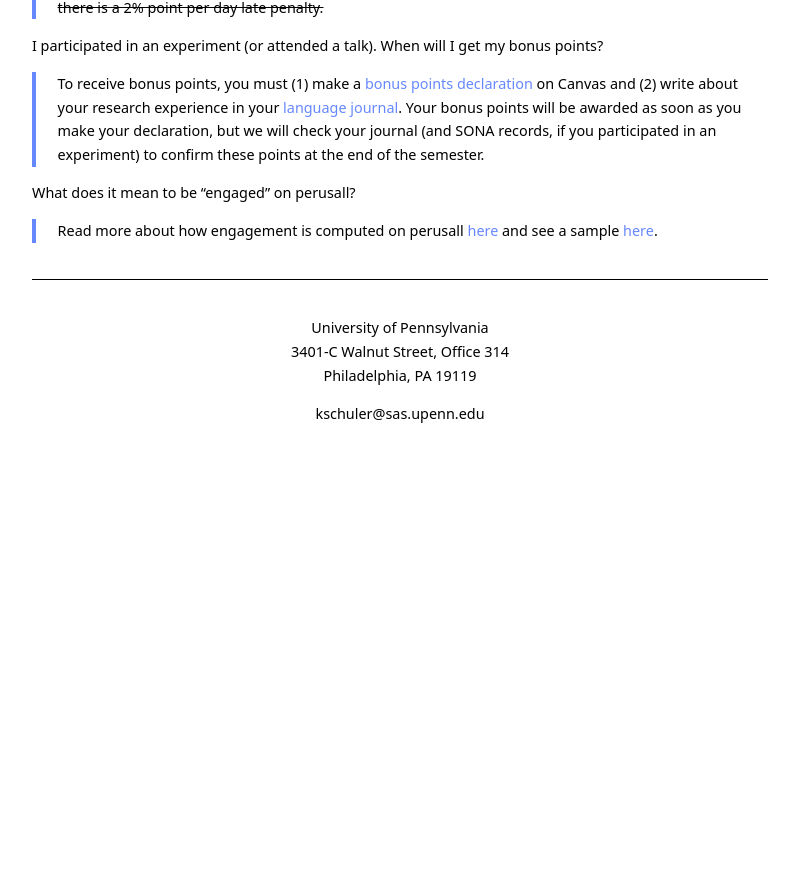
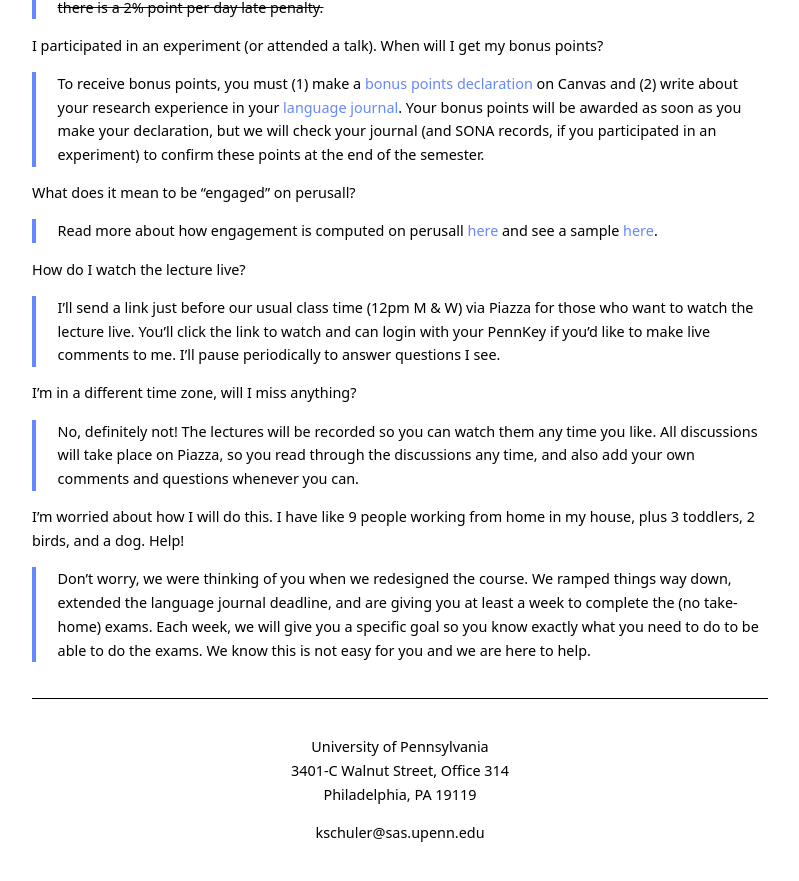
Before and after one commit to kschuler/ling001, a Jekyll site: the page built from index.md, in a window 1280 px wide and 900 px high, scrolled down 5327 px. Shown: the top 881 px of the window, without its empty margins (240-1039 px from the left). Built offline with Jekyll 4.4.1, drawn with Linux system fonts in a browser that asks for light colours; before the commit the page ends 5820 px from its top, so only the background shows below that.

Commit message:
Update index.md

```diff
--- a/index.md
+++ b/index.md
@@ -144,6 +144,15 @@ C+ 77% | C 74% | C- 70% | D+ 67% | D 64% | D- 61%
 **What does it mean to be "engaged" on perusall?**
 > Read more about how engagement is computed on perusall [here](resources/how-perusall-works.pdf) and see a sample [here](https://perusall.com/downloads/scoring-examples.pdf).
 
+**How do I watch the lecture live?**
+> I'll send a link just before our usual class time (12pm M & W) via Piazza for those who want to watch the lecture live. You'll click the link to watch and can login with your PennKey if you'd like to make live comments to me. I'll pause periodically to answer questions I see.
+
+**I'm in a different time zone, will I miss anything?**
+> No, definitely not! The lectures will be recorded so you can watch them any time you like. All discussions will take place on Piazza, so you read through the discussions any time, and also add your own comments and questions whenever you can.
+
+**I'm worried about how I will do this. I have like 9 people working from home in my house, plus 3 toddlers, 2 birds, and a dog. Help!**
+> Don't worry, we were thinking of you when we redesigned the course. We ramped things way down, extended the language journal deadline, and are giving you at least a week to complete the (no take-home) exams. Each week, we will give you a specific goal so you know exactly what you need to do to be able to do the exams. We know this is not easy for you and we are here to help.
+
 <!--stackedit_data:
 eyJoaXN0b3J5IjpbMTExMzExNzQ5OSwtODU3MjYzOTU4LC0xND
 Q4NTM3MDEyLC0xMDYyMDQxMjIxLDMzNDMxMjA2NCw5MDYwMTQx
```
